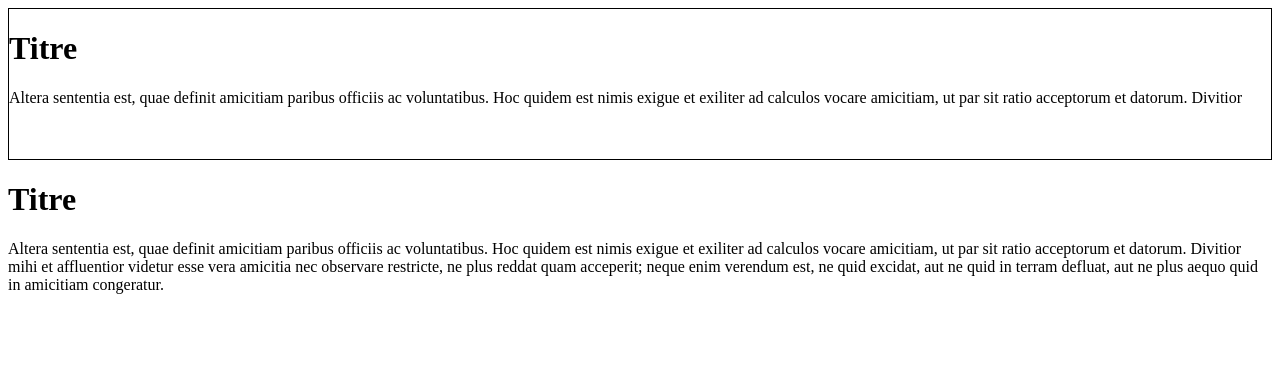
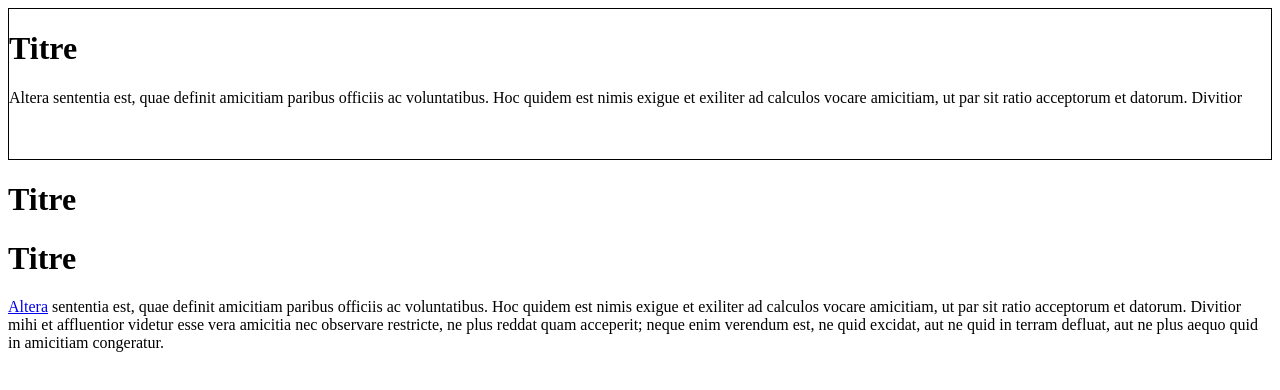
Before and after one commit to bbsebb/CNAM-HTML, a plain HTML site: page WebContent/td7_6.html in a window 1280 px wide. Drawn offline with Linux system fonts and the light colour scheme.

Commit message:
cours 7 fin

```diff
--- a/WebContent/td7_6.html
+++ b/WebContent/td7_6.html
@@ -21,10 +21,25 @@
     <script>
 
         $(document).ready(function () {
-            //exo 19
+            //exo 18
             $("#exo18 h1").dblclick( function () {
                 $("#exo18 p").height(300);
+            });
+
+            //exo 19
+            $("#exo19 p").hide().click( function() {
+                $(this).hide();
             })
+
+            $("#exo19 h1").dblclick( function() {
+                $("#exo19 p").show();
+            })
+
+            $("#exo20 a").click( function(e) {
+                e.preventDefault();
+                alert("tu n'as pas le droit de partir !!!!!!");
+            })
+
         })
 
     </script>
@@ -51,6 +66,16 @@
             aequo quid in amicitiam congeratur.
         </p>
     </div>
+    <div id="exo20">
+        <h1>Titre</h1>
+        <p>
+            <a href="http://www.google.fr">Altera</a> sententia est, quae definit amicitiam paribus officiis ac voluntatibus. Hoc quidem est nimis
+            exigue et exiliter ad calculos vocare amicitiam, ut par sit ratio acceptorum et datorum. Divitior
+            mihi et affluentior videtur esse vera amicitia nec observare restricte, ne plus reddat quam
+            acceperit; neque enim verendum est, ne quid excidat, aut ne quid in terram defluat, aut ne plus
+            aequo quid in amicitiam congeratur.
+        </p>
+    </div>
 </body>
 
 </html>
```
